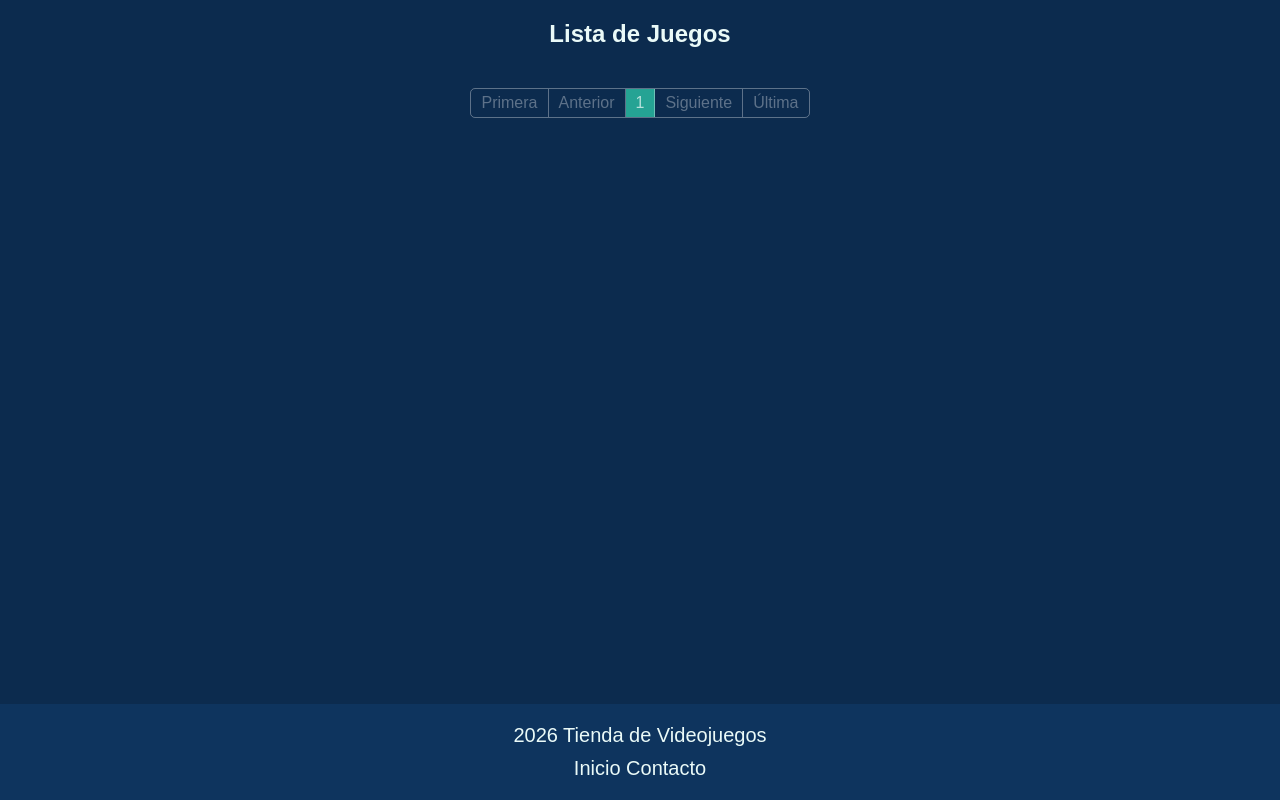
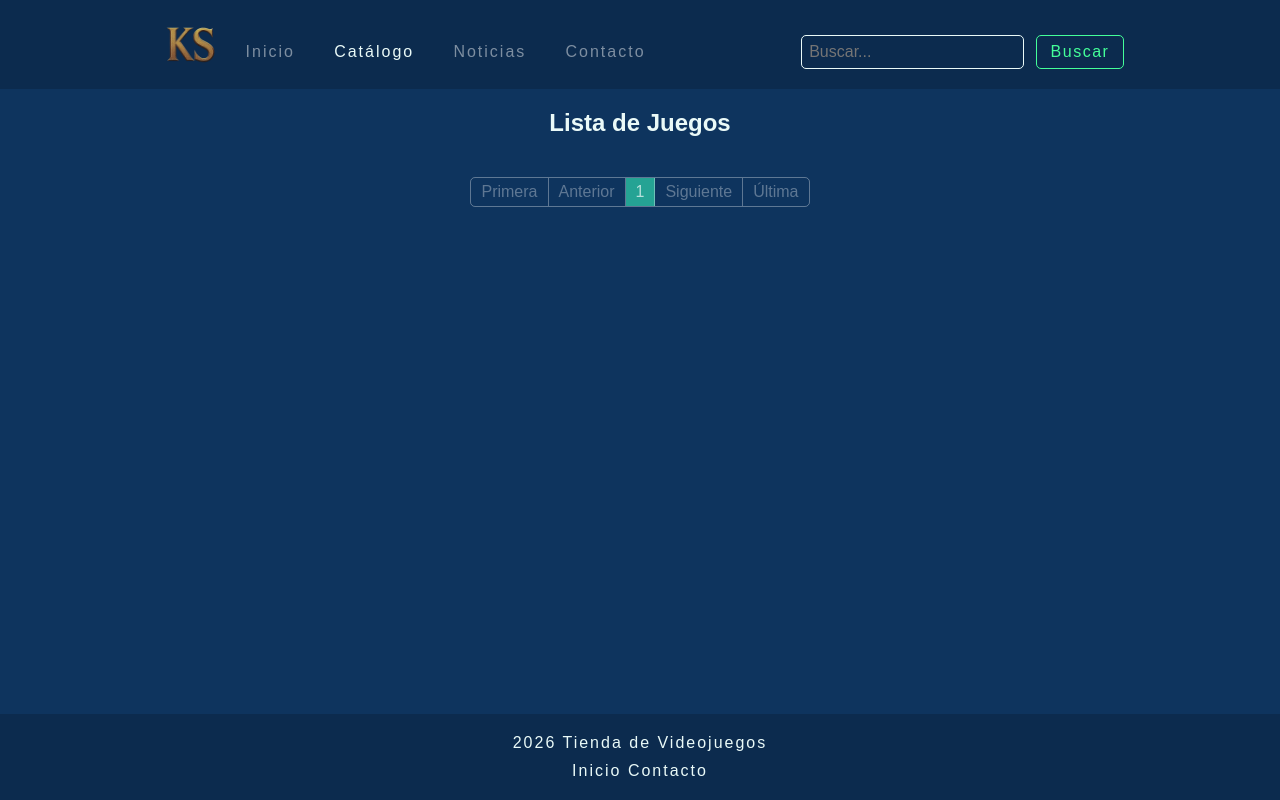
Before and after one commit to suarezKevin/videogame_store, a Django app: page /catalog/ in a window 1280 px wide. Run offline with Django 5.2, Linux system fonts and the light colour scheme; data that the repository does not hold is empty.

Commit message:
Refactor code structure for improved readability and maintainability

```diff
--- a/videogame_store/catalog/views.py
+++ b/videogame_store/catalog/views.py
@@ -6,7 +6,7 @@ from catalog.models import Videogame
 def videogame_list(request):
     videogame = Videogame.objects.all().order_by('id')
 
-    paginator = Paginator(videogame, 1) # Show 6 videogames for page
+    paginator = Paginator(videogame, 6) # Show 6 videogames for page
 
     # We obtain the page number from the URL
     page_number = request.GET.get('page')
--- a/videogame_store/static/css/styles.css
+++ b/videogame_store/static/css/styles.css
@@ -9,7 +9,74 @@ body {
     display: flex;
     flex-direction: column;
     min-height: 100vh;
+    background-color: #0e345e;
+}
+
+.header {
     background-color: #0c2b4e;
+    padding-top: 15px;
+    display: flex;
+    justify-content: space-evenly;
+    align-items: center;
+    position: sticky;
+    top: 0;
+}
+
+.header__container {
+    display: flex;
+    align-items: center;
+    justify-content: center;
+}
+
+.header__logo img{
+    max-width: 80px;
+    max-height: 70px;
+    margin-right: 20px;
+}
+
+.header__nav {
+    width: 400px;
+    display: flex;
+    justify-content: space-between;
+}
+
+.header__nav-a {
+    text-decoration: none;
+    color: #fff7;
+    font-size: 16px;
+    letter-spacing: 2px;
+}
+
+.a-active {
+    color: #eafaf8;
+}
+
+.header__search-input {
+    background-color: inherit;
+    padding: 7px;
+    border: none;
+    border: 1px solid #eafaf8;
+    border-radius: 5px;
+    color: #eafaf8;
+    font-size: 16px;
+}
+
+.header__search-button {
+    background-color: inherit;
+    border: none;
+    border: 1px solid #4f9;
+    border-radius: 5px;
+    padding: 7px 14px;
+    margin-left: 7px;
+    color: #4f9;
+    font-size: 16px;
+    letter-spacing: 1.5px;
+}
+
+.header__search-button:hover {
+    background-color: #4f9;
+    color: #0c2b4e;
+    border: 1px solid #fffa;
 }
 
 .content {
@@ -17,11 +84,12 @@ body {
 }
 
 footer {
-    background-color: #0e345e;
+    background-color: #0c2b4e;
     text-align: center;
     padding: 20px 0;
-    font-size: 20px;
+    font-size: 16px;
     color: #eafaf8;
+    letter-spacing: 2px;
     p{
         margin-bottom: 10px;
     }
--- a/videogame_store/templates/base.html
+++ b/videogame_store/templates/base.html
@@ -8,7 +8,7 @@
     <title>{% block title %}
         Tienda de Videojuegos
         {% endblock %}</title>
-    <link rel="icon" href="{% static 'img/lol.jpg' %}" type="image/jpg">
+    <link rel="icon" href="{% static 'img/logo.png' %}" type="image/jpg">
     <link rel="stylesheet" href="{% static 'css/styles.css' %}">
     <link rel="stylesheet" href="{% static 'css/index_style.css' %}">
     <link rel="stylesheet" href="{% static 'css/catalog.css' %}">
@@ -16,6 +16,25 @@
 </head>
 
 <body>
+    <header class="header">
+        <div class="header__container">
+            <div class="header__logo">
+                <a href="{% url 'home' %}">
+                    <img src="{% static 'img/logo.png' %}" alt="Logo">
+                </a>
+            </div>
+            <nav class="header__nav">
+                <ul><a class="header__nav-a {% if request.path == '/' %} a-active {% endif %}" href="{% url 'home' %}">Inicio</a></ul>
+                <ul><a class="header__nav-a {% if request.path == '/catalog/' %} a-active {% endif %}" href="{% url 'catalog' %}">Catálogo</a></ul>
+                <ul><a class="header__nav-a" href="#">Noticias</a></ul>
+                <ul><a class="header__nav-a {% if request.path == '/contacto/' %} a-active {% endif %}" href="{% url 'contacto' %}">Contacto</a></ul>
+            </nav>
+        </div>
+        <div class="header__search">
+            <input class="header__search-input" type="text" placeholder="Buscar...">
+            <button class="header__search-button">Buscar</button>
+        </div>
+    </header>
     <div class="content">
         {% block content %}
         <!-- Aqui irá el contenido espcífico de cada página -->
```
Also changed, not shown: videogame_store/static/img/logo.png (added), videogame_store/static/img/logo_ks.jpg (added), videogame_store/static/img/lol.jpg (deleted).
